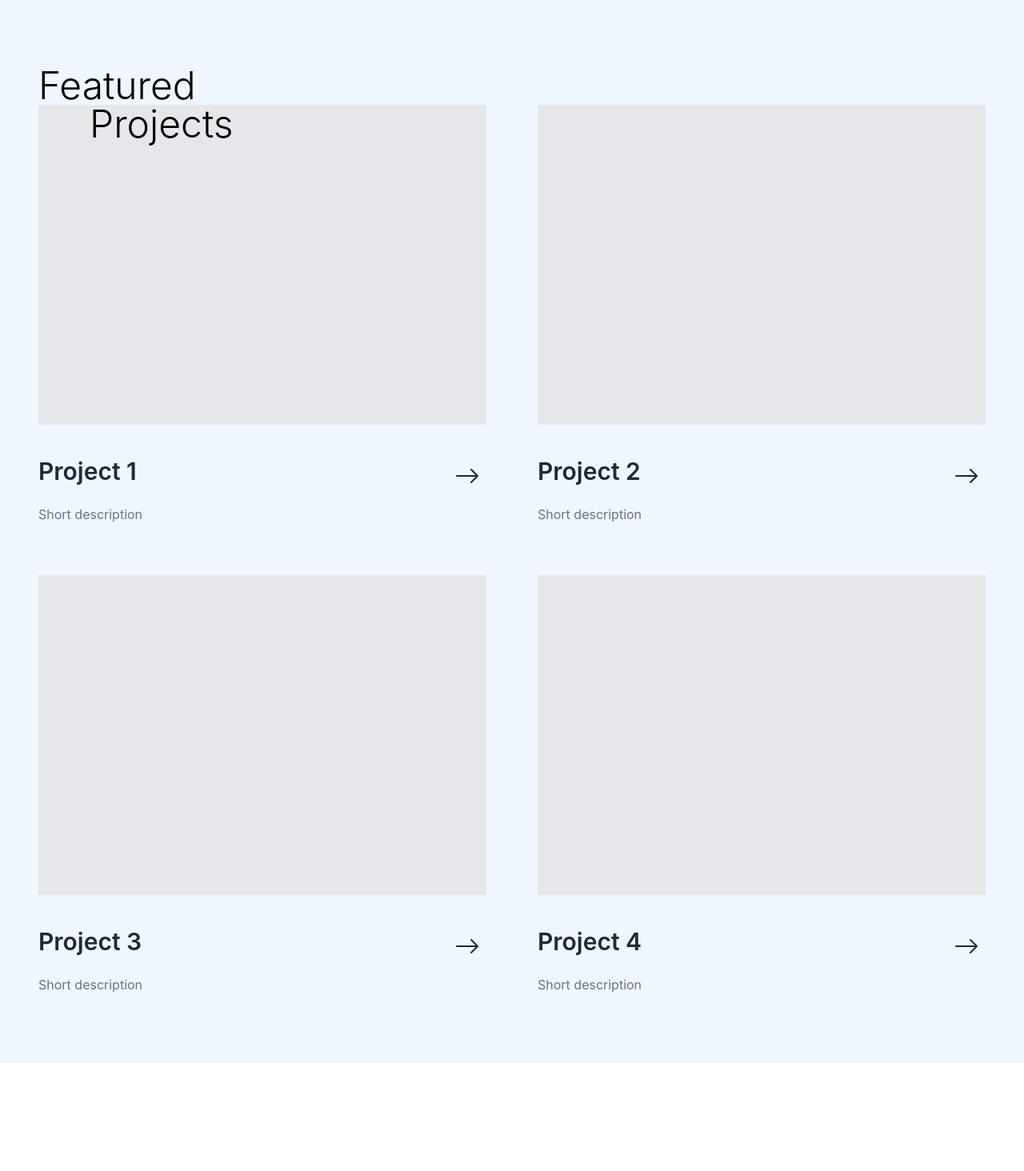
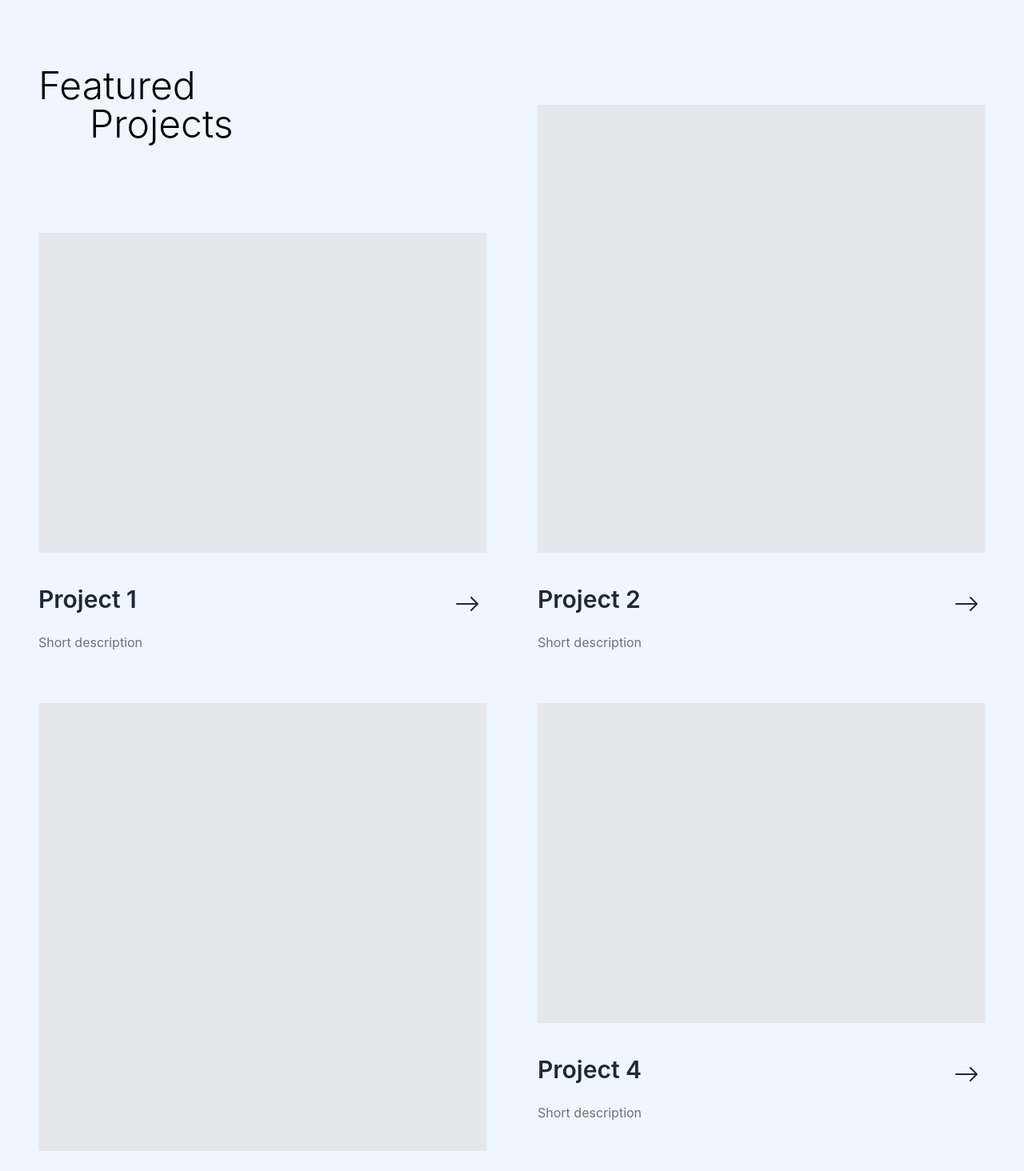
Before and after one commit to Blankeos/next-portfolio, a Next.js app: page / in a window 1280 px wide. Shown: the part 766-2230 px from the top of the page at 80% size. Built offline with nearby package versions, Linux system fonts and the light colour scheme.

Commit message:
Added 'project-card' class for with nth child variations

```diff
--- a/styles/globals.css
+++ b/styles/globals.css
@@ -26,3 +26,15 @@ a {
   width: 12rem !important;
   height: 12rem !important;
 }
+
+.project-card {
+  @apply h-full;
+}
+
+.project-card:nth-child(1) {
+  @apply pt-40;
+}
+
+.project-card:nth-child(4) {
+  @apply pb-40;
+}
```
